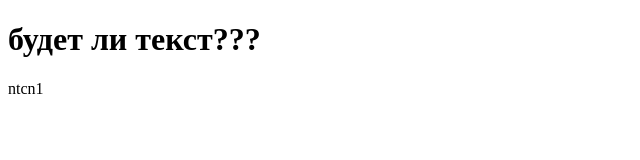
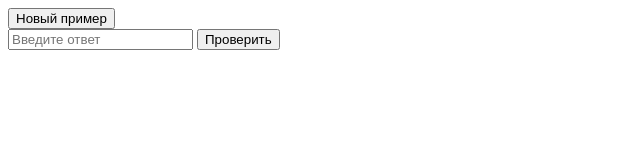
Before and after one commit to importos225/scholarship.practicum, a plain HTML site: page index.html in a window 1280 px wide. Shown: the whole page, without its empty margins (0-640 px from the left). Drawn offline with Linux system fonts and the light colour scheme.

Commit message:
Update index.html

```diff
--- a/index.html
+++ b/index.html
@@ -5,19 +5,29 @@
     <title>Scholarship Practicum</title>
   </head>
   <body>
-    <h1>будет ли текст???</h1>
+    <button onclick="generate-exercise()">Новый пример</button>
     <div id="exercise"></div>
+    <input id="answer-input" placeholder="Введите ответ">
+    <button onclick="check-answer-input()">Проверить</button>
   </body>
   <script>
     const exercises = [
-      "ntcn1",
-      "тест2",
-      "225"
+      ["ntcn1", "1"],
+      ["тест2", "2"],
+      ["225", "3"]
     ];
-    function getRandomText() {
+    function generate-exercise() {
       const randomIndex = Math.floor(Math.random() * exercises.length);
-      return exercises[randomIndex];
+      document.getElementById('exercise').textContent = exercises[randomIndex][0];
+      const rightAnswer = exercises[randomIndex][1];
     }
-    document.getElementById('exercise').textContent = getRandomText();
+    function check-answer-input() {
+      answer = document.getElementById('asnwer-input');
+      if (answer === rightAnswer) {
+        document.getElementById('exercise').textContent = 'gg'
+      } else {
+        document.getElementById('exercise').textContent = 'neverno'
+      }
+    }
   </script>
 </html>
```
